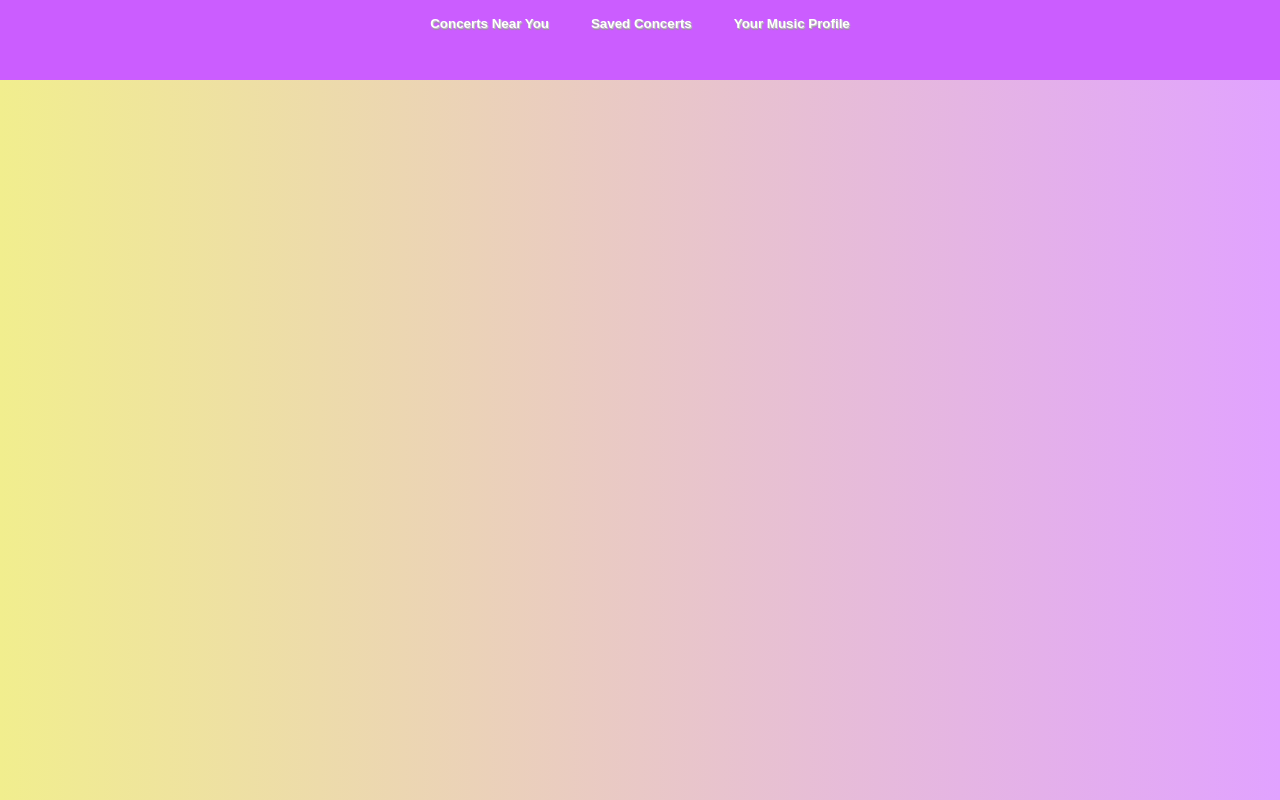
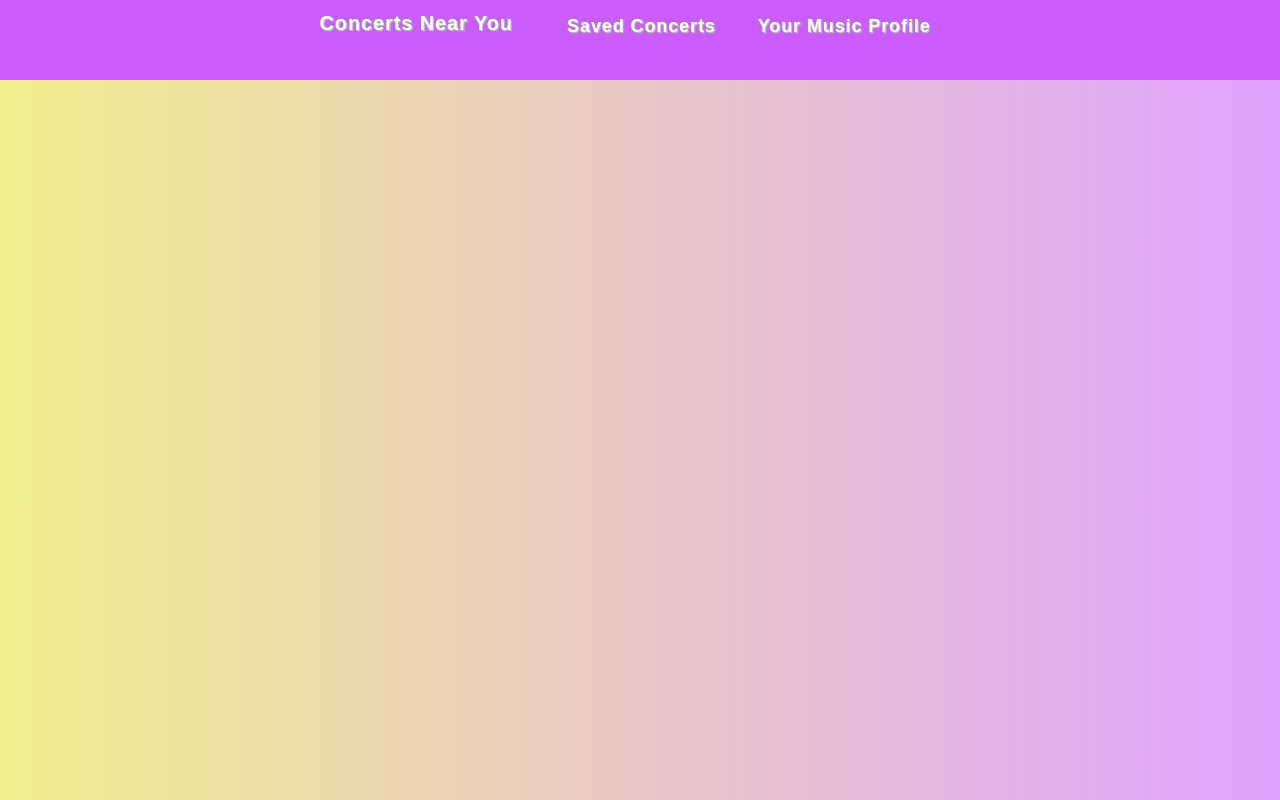
Before and after one commit to ivannadels/CS411-ConcertFinder, a React (Create React App) app in the folder concert-finder/: page /Header in a window 1280 px wide. In both pictures the pointer is over the button "Concerts Near You". Built offline with nearby package versions, Linux system fonts and the light colour scheme.

Commit message:
adding animation to buttons so user knows which button is being hovered over

```diff
--- a/concert-finder/src/Header.css
+++ b/concert-finder/src/Header.css
@@ -12,5 +12,12 @@
     margin: 15px;
     color: white;
     font-weight: 700;
+    font-size: large;
+    letter-spacing: 0.05em;
     text-shadow: 1px 1px 1px #c6c6c6, 1px 2px 1px #919191;
 }
+
+.headerButton:hover {
+    transition: 0.3s;
+    transform: scale(1.1)translate(-10%, -10%);
+}
```
